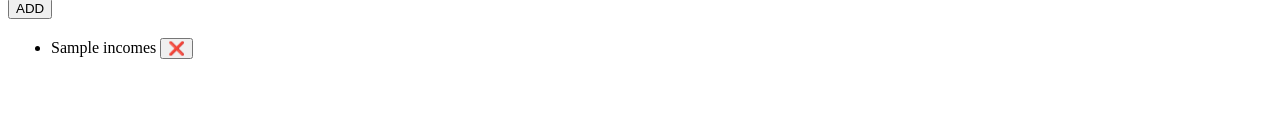
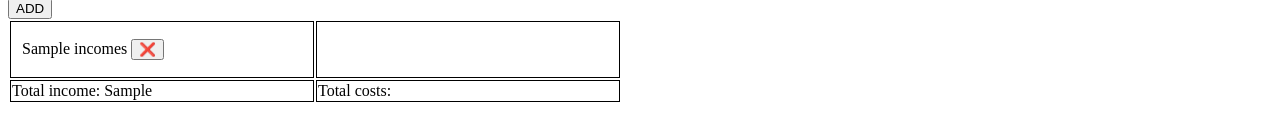
Before and after one commit to anna-manorik/mentor_homework, a website with bundled scripts: page 02-task/index.html in a window 1280 px wide. Both pictures are taken after typing "Sample" into the empty fields and a click on the button "ADD". Shown: the part 140-278 px from the top of the page. Built offline with nearby package versions, Linux system fonts and the light colour scheme.

Commit message:
added calculation of incomes and costs

```diff
--- a/02-task/index.html
+++ b/02-task/index.html
@@ -33,10 +33,14 @@
         </select> -->
     </form>
 
-    <table>
+    <table id="main-table">
         <tr>
             <td><ul id="incomesList"></ul></td>
             <td><ul id="costsList"></ul></td>
+        </tr>
+        <tr>
+            <td>Total income: <span id="totalIncome"></span></td>
+            <td>Total costs: <span id="totalCosts"></span></td>
         </tr>
     </table>
 
--- a/02-task/index.js
+++ b/02-task/index.js
@@ -1,18 +1,22 @@
 import { nanoid } from './node_modules/nanoid/nanoid.js';
 
 const addAmountBtn = document.getElementById("addAmountBtn");
-const amount = document.getElementById("amount");
+const amountInput = document.getElementById("amount");
 const amountType = document.getElementById("amountType");
 const amountDate = document.getElementById("amountDate");
 
 const incomesUl = document.getElementById("incomesList");
 const costsUl = document.getElementById("costsList");
 
+const totalIncomeSpan = document.getElementById("totalIncome");
+const totalCostsSpan = document.getElementById("totalCosts");
+
 document.addEventListener("DOMContentLoaded", () => {
     if(localStorage.getItem('amountList')) {
         const amountList = JSON.parse(localStorage.getItem('amountList'));
 
         amountList.forEach(amountRecord => createRecord(amountRecord));
+        totalIncomeSpan.innerHTML = localStorage.getItem('totalIncome')
     }
 });
 
@@ -22,36 +26,59 @@ addAmountBtn.addEventListener('click', (e) => {
     let amountList = JSON.parse(localStorage.getItem('amountList')) || [];
     const newAmount = {
         id: nanoid(),
-        amount: amount.value,
+        amount: amountInput.value,
         amountType: amountType.value,
         amountDate: amountDate.value
     }
 
-    if(amount.value === '') {
-
+    if(amountInput.value === '') {
         toastr.error('Please, fill amount!');
         return
     }
 
     createRecord(newAmount);
+    calcTotal(amountInput.value, amountType.value);
 
     localStorage.setItem("amountList", JSON.stringify([newAmount, ...amountList]));
     toastr.success('New record was created successfully!')
-    amount.value = ''
+    amountInput.value = ''
 })
 
 function createRecord ({ id, amount, amountType, amountDate }) {
     const li = document.createElement("li");
     li.innerHTML = `
-        <span class="description">${amount}</span>
+        <span class="amount">${amount}</span>
         <span>${amountType}</span>
         <button class="delete-btn" id=${id}>❌</button>
     `;
 
     if(amountType === 'incomes') {
-        incomesUl.appendChild(li)
+        incomesUl.appendChild(li);
     } else if (amountType === 'costs') {
-        costsUl.appendChild(li)
+        costsUl.appendChild(li);
     }
 
 }
+
+function calcTotal(amount, amountType) {
+    if (amountType === 'incomes') {
+        if(!JSON.parse(localStorage.getItem('totalIncome'))) {
+            localStorage.setItem("totalIncome", amount);
+            totalIncome.innerHTML = amount
+        } else {
+            const totalIncome = Number(localStorage.getItem('totalIncome')) + Number(amount);
+            localStorage.setItem("totalIncome", totalIncome);
+            totalIncomeSpan.innerHTML = totalIncome
+        }
+    } else if (amountType === 'costs') {
+        if(!JSON.parse(localStorage.getItem('totalCosts'))) {
+            localStorage.setItem("totalCosts", amount);
+            totalCostsSpan.innerHTML = amount
+        } else {
+            const totalCosts = Number(localStorage.getItem('totalCosts')) + Number(amount);
+            localStorage.setItem("totalCosts", totalCosts);
+            totalCostsSpan.innerHTML = totalCosts
+        }
+    }
+
+}
--- a/02-task/style.css
+++ b/02-task/style.css
@@ -0,0 +1,12 @@
+li {
+    list-style: none;
+}
+
+ul {
+    padding-left: 10px;
+}
+
+#main-table td {
+    border: 1px solid;
+    width: 300px;
+}
```
